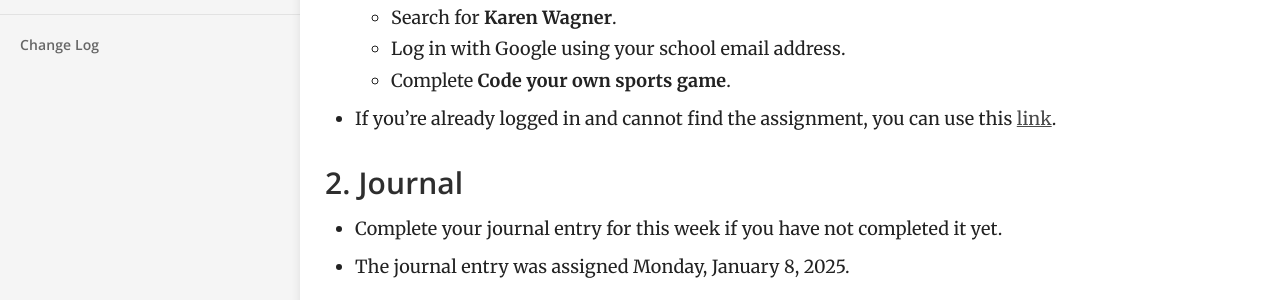
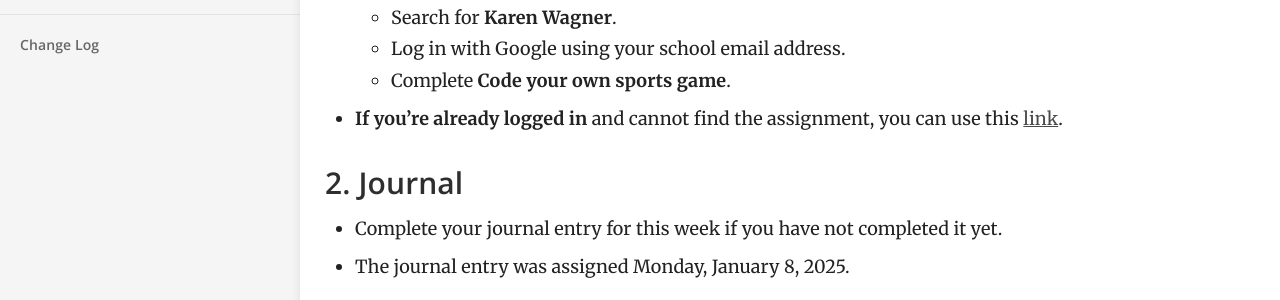
Before and after one commit to mswhitby/classroom, a Jekyll site: the page built from _docs/classes/3rd.md, in a window 1280 px wide and 900 px high, scrolled down 445 px. Shown: the part 153-453 px from the top of the window. Built offline with Jekyll 4.4.1, drawn with Linux system fonts in a browser that asks for light colours.

Commit message:
Updated lesson

```diff
--- a/_docs/classes/3rd.md
+++ b/_docs/classes/3rd.md
@@ -17,7 +17,7 @@ order: 2
     - Log in with Google using your school email address.
     - Complete **Code your own sports game**.
 
-- If you're already logged in and cannot find the assignment, you can use this [link](https://studio.code.org/s/sports?section_id=5693468).
+- **If you're already logged in** and cannot find the assignment, you can use this [link](https://studio.code.org/s/sports?section_id=5693468).
 
 ### 2. Journal
 
```
